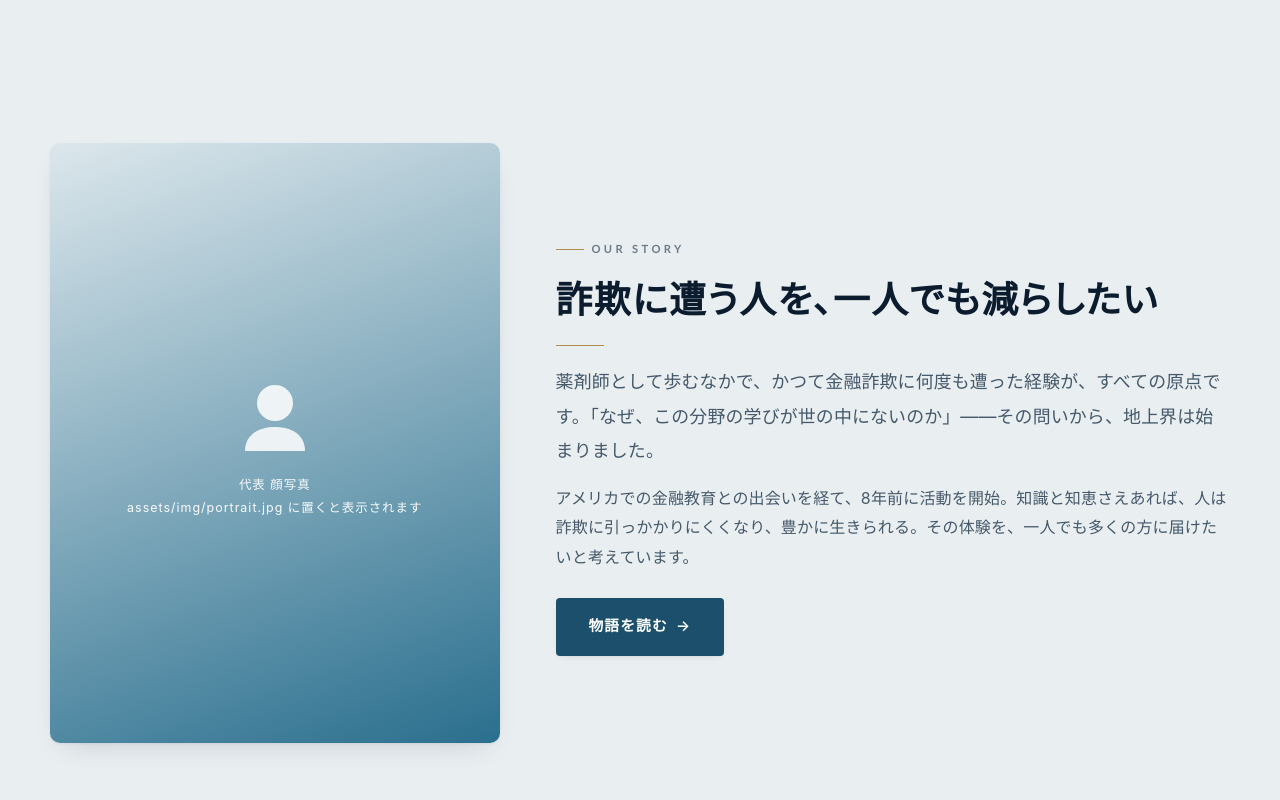
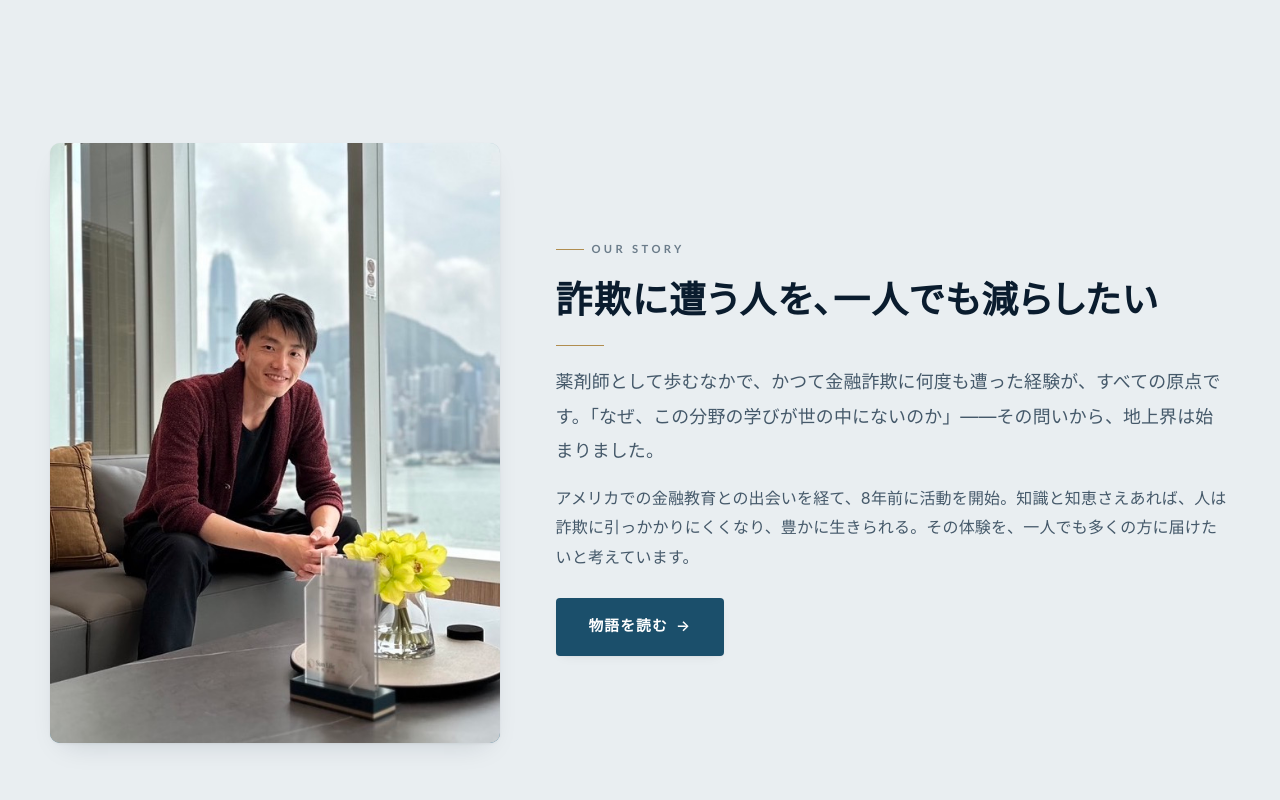
Before and after one commit to playmark0227-svg/chijokai-site, a plain HTML site: page index.html in a window 1280 px wide. Shown: the part 2249-3049 px from the top of the page. Drawn offline with Linux system fonts and the light colour scheme.

Commit message:
代表の写真を掲載（顔まわりにトリミング）
Co-Authored-By: Claude Opus 5 <noreply@anthropic.com>

```diff
--- a/assets/css/style.css
+++ b/assets/css/style.css
@@ -907,8 +907,8 @@ body { transition: background-color 1.2s var(--ease); }
 /* ---- 30-5. 代表ポートレート（写真が入ったら自動で切り替わる） ---- */
 /* 引きの写真をトリミングして使うためのズーム指定 */
 .portrait--zoom img {
-  transform: scale(var(--z, 2.35));
-  transform-origin: var(--zx, 43%) var(--zy, 44%);
+  transform: scale(var(--z, 1.02));
+  transform-origin: var(--zx, 50%) var(--zy, 30%);
 }
 /* 画像が入ったらプレースホルダーを隠す */
 .portrait:has(img) .portrait__ph { display: none; }
--- a/index.html
+++ b/index.html
@@ -140,7 +140,7 @@
 <section class="section section--tint section--feature">
   <div class="wrap founder">
     <div class="portrait portrait--zoom" data-reveal="left">
-      <img src="assets/img/portrait.jpg" alt="地上界 代表 堀之内" width="1109" height="1479"
+      <img src="assets/img/portrait.jpg" alt="地上界 代表 堀之内" width="560" height="747"
            onerror="this.remove()" loading="lazy">
       <div class="portrait__ph">
         <svg viewBox="0 0 96 96" fill="none" aria-hidden="true"><circle cx="48" cy="36" r="18" fill="#fff" opacity=".9"/><path d="M18 84c0-16 13-24 30-24s30 8 30 24" fill="#fff" opacity=".9"/></svg>
```
Also changed, not shown: story.html (+1 -1 lines), assets/img/portrait-original.jpg (added), assets/img/portrait.jpg (added).
